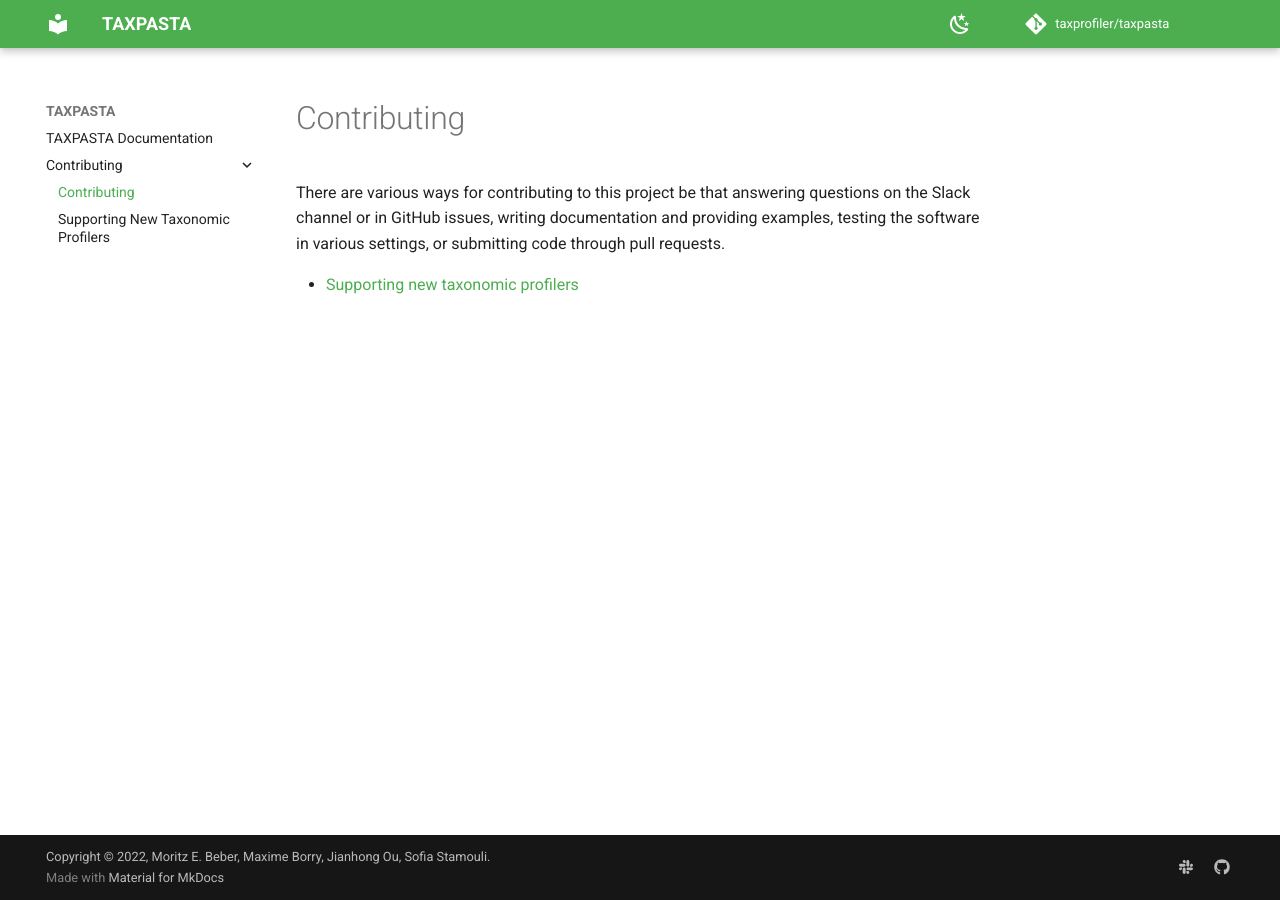
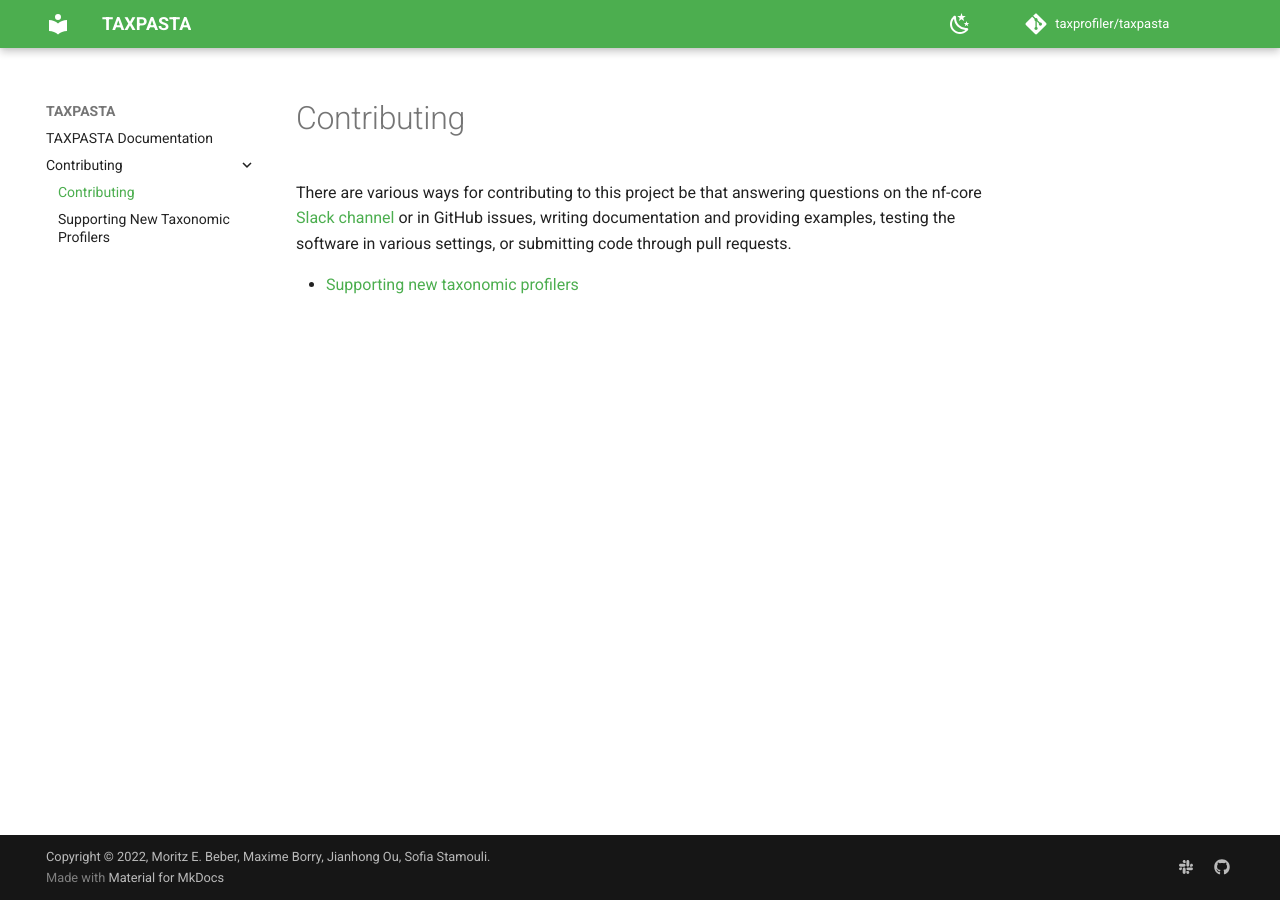
Before and after one commit to taxprofiler/taxpasta, an MkDocs documentation site: the page built from docs/contributing/index.md, in a window 1280 px wide. Built offline with MkDocs 1.6.1 and Material for MkDocs 9.7.7, drawn with Linux system fonts in a browser that asks for light colours; comment, search, counter and statistics services are not loaded.

Commit message:
docs: add slack info
Co-authored-by: James A. Fellows Yates <jfy133@gmail.com>

```diff
--- a/docs/contributing/index.md
+++ b/docs/contributing/index.md
@@ -1,5 +1,5 @@
 # Contributing
 
-There are various ways for contributing to this project be that answering questions on the Slack channel or in GitHub issues, writing documentation and providing examples, testing the software in various settings, or submitting code through pull requests.
+There are various ways for contributing to this project be that answering questions on the nf-core [Slack channel](https://nfcore.slack.com/archives/C031QH57DSS) or in GitHub issues, writing documentation and providing examples, testing the software in various settings, or submitting code through pull requests.
 
 * [Supporting new taxonomic profilers](supporting_new_profiler.md)
```
